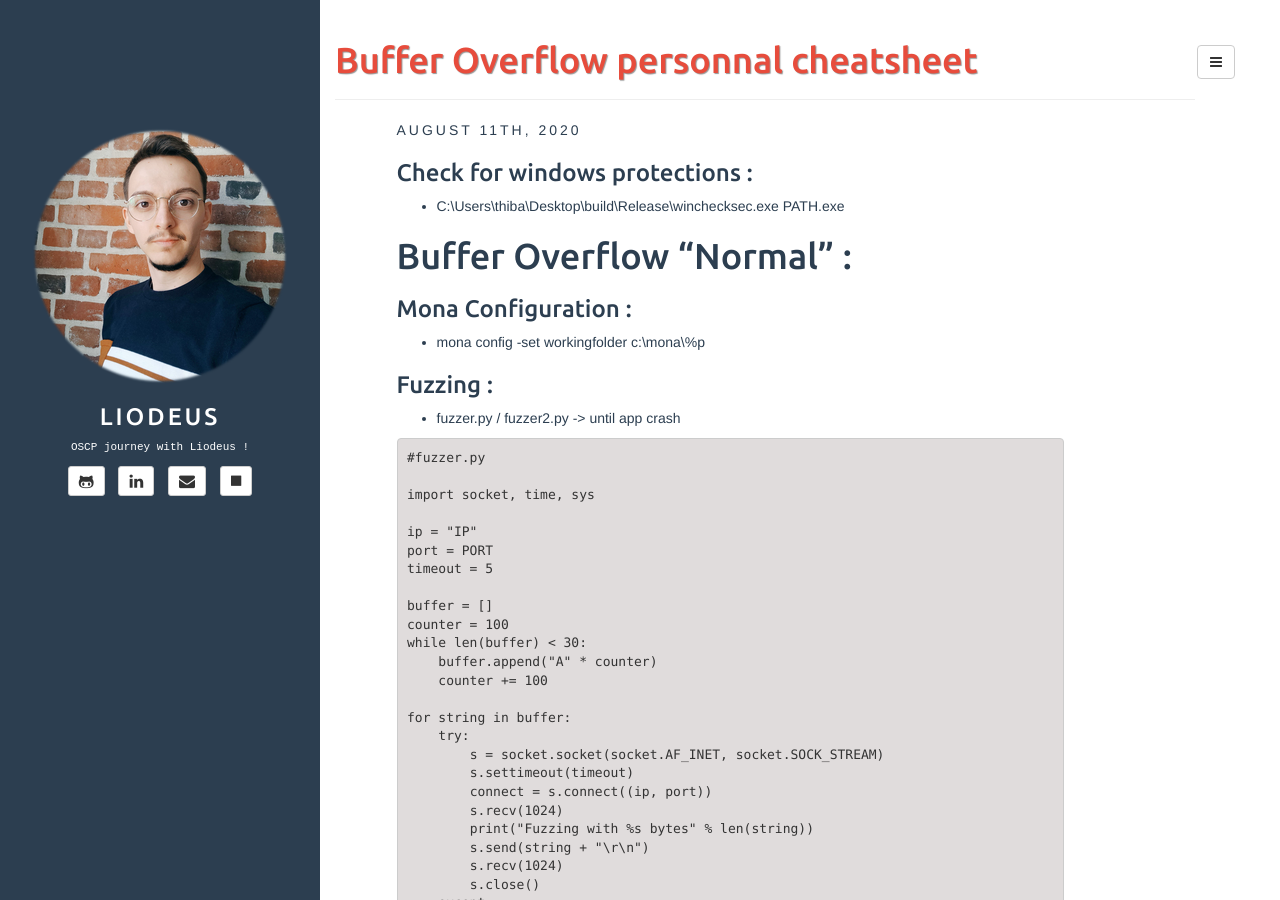
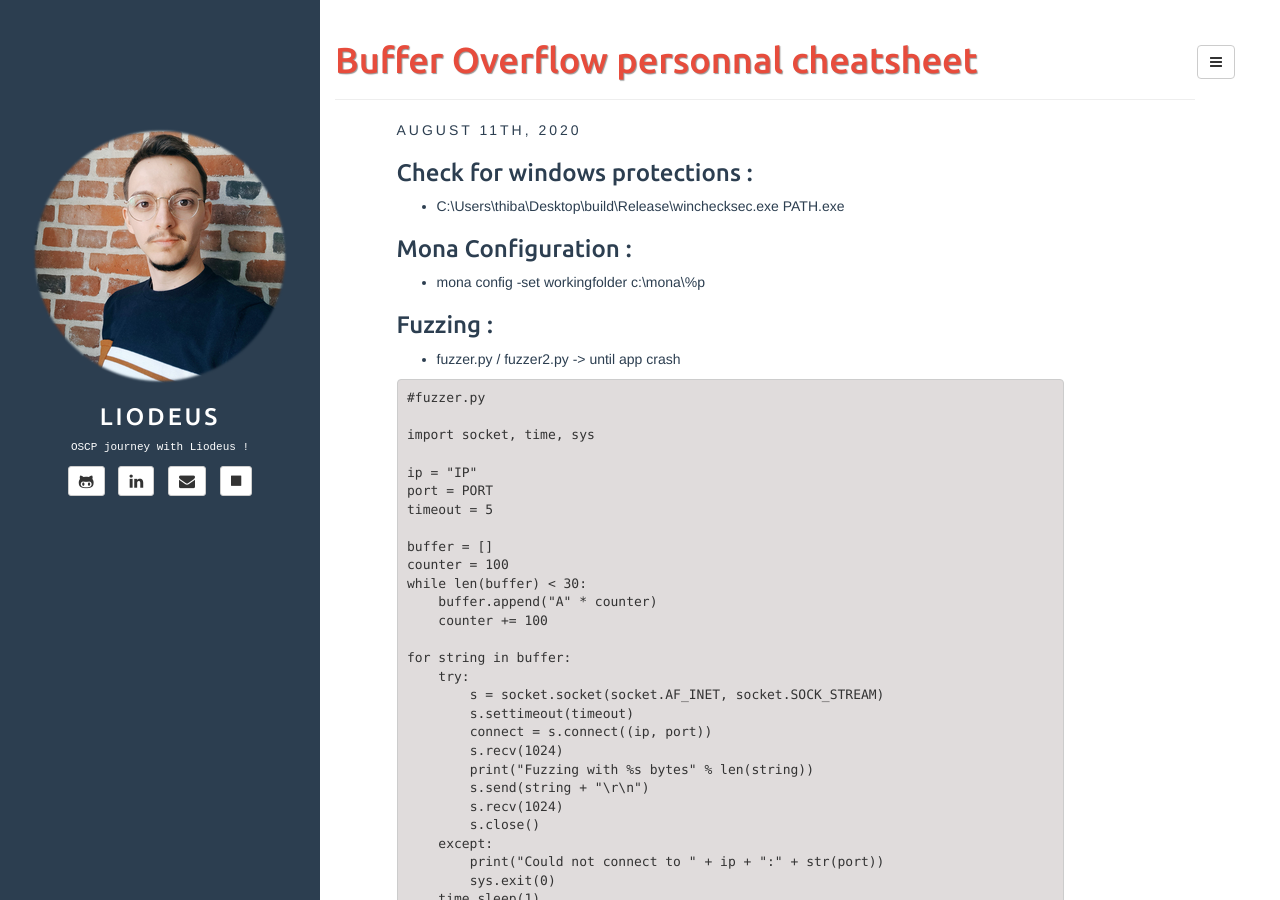
Before and after one commit to Liodeus/liodeus.github.io, a Jekyll site: the page built from _posts/2020-08-11-bufferOverflow.md, in a window 1280 px wide and 900 px high. Built offline with Jekyll 4.4.1, drawn with Linux system fonts in a browser that asks for light colours.

Commit message:
Add files via upload

```diff
--- a/_posts/2020-08-11-bufferOverflow.md
+++ b/_posts/2020-08-11-bufferOverflow.md
@@ -9,8 +9,6 @@ description: "Buffer Overflow personnal cheatsheet"
 ### Check for windows protections :
 
 - C:\Users\thiba\Desktop\build\Release\winchecksec.exe PATH.exe
-
-# Buffer Overflow "Normal" :
 
 ### Mona Configuration :
 
```
